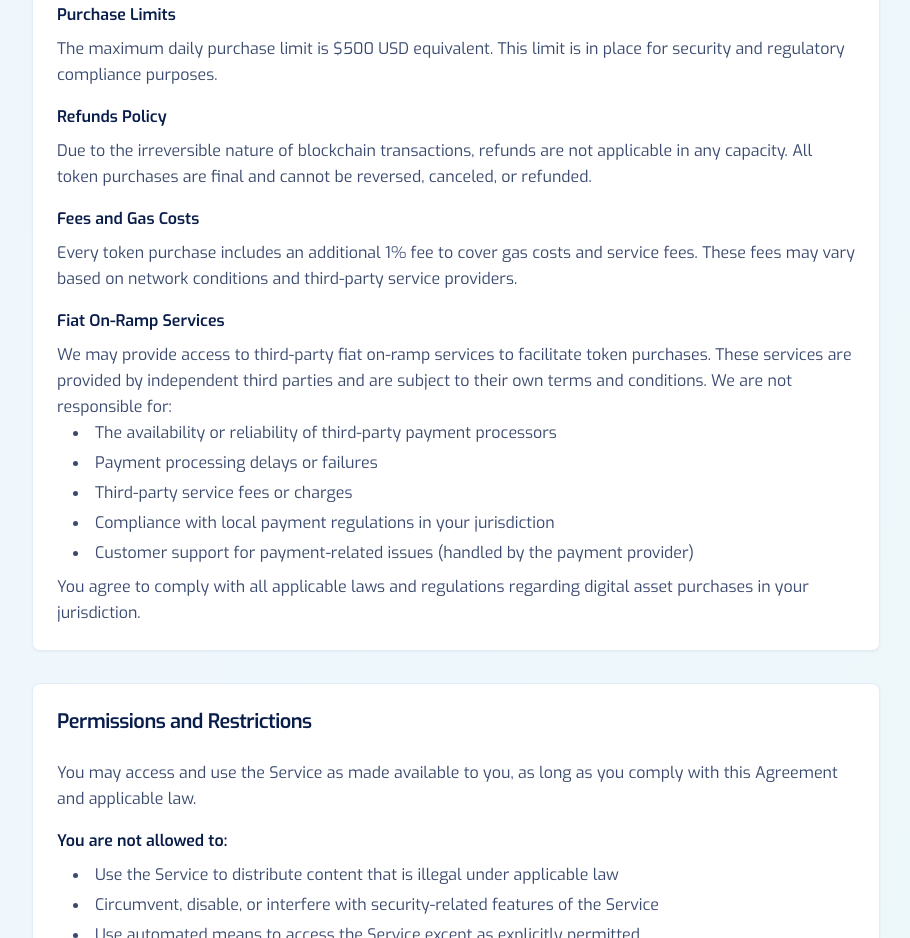
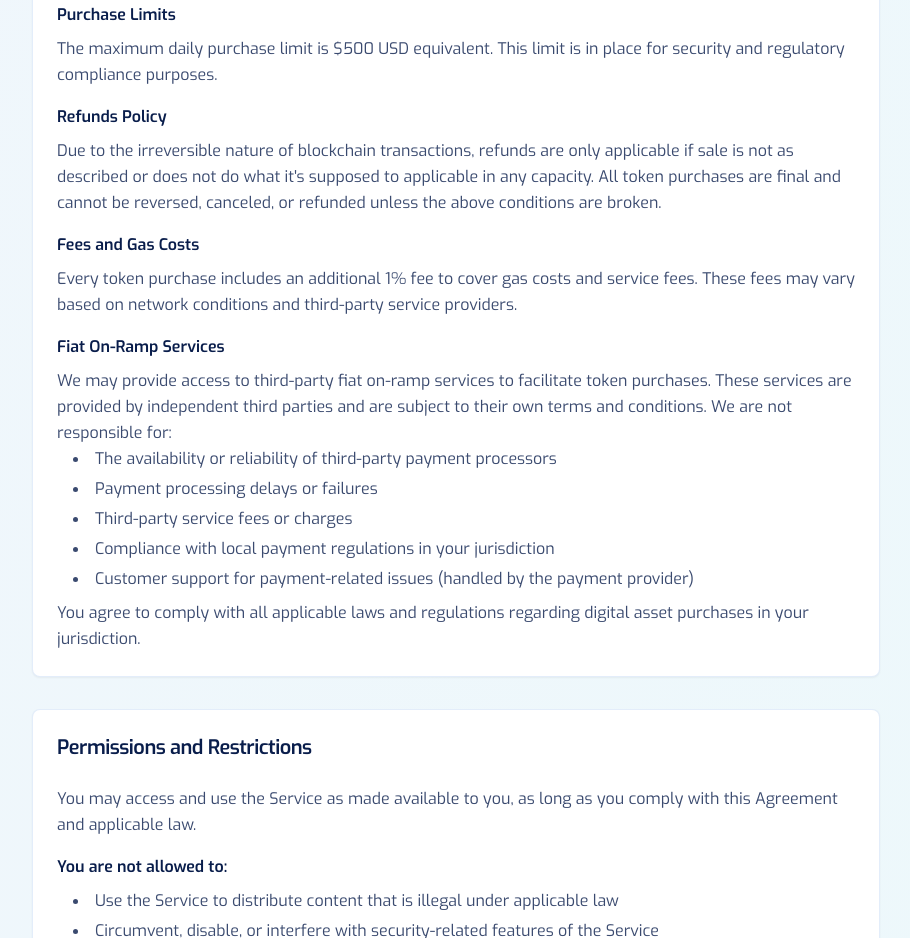
Before and after one commit to maldoteth/dehubdocs, a React (Vite) app: page /docs/terms-of-service in a window 1280 px wide. Shown: the part 2060-2998 px from the top of the page, without its empty margins (312-1222 px from the left). Built offline with nearby package versions, Linux system fonts and the light colour scheme.

Commit message:
Visual edit in Lovable
Edited UI in Lovable

```diff
--- a/src/pages/docs/TermsOfService.tsx
+++ b/src/pages/docs/TermsOfService.tsx
@@ -131,9 +131,7 @@ const TermsOfService = () => {
 
           <div>
             <h3 className="font-semibold text-royal-blue mb-2">Refunds Policy</h3>
-            <p>
-              Due to the irreversible nature of blockchain transactions, refunds are not applicable in any capacity. All token purchases are final and cannot be reversed, canceled, or refunded.
-            </p>
+            <p>Due to the irreversible nature of blockchain transactions, refunds are only applicable if sale is not as described or does not do what it's supposed to applicable in any capacity. All token purchases are final and cannot be reversed, canceled, or refunded unless the above conditions are broken.</p>
           </div>
 
           <div>
```
